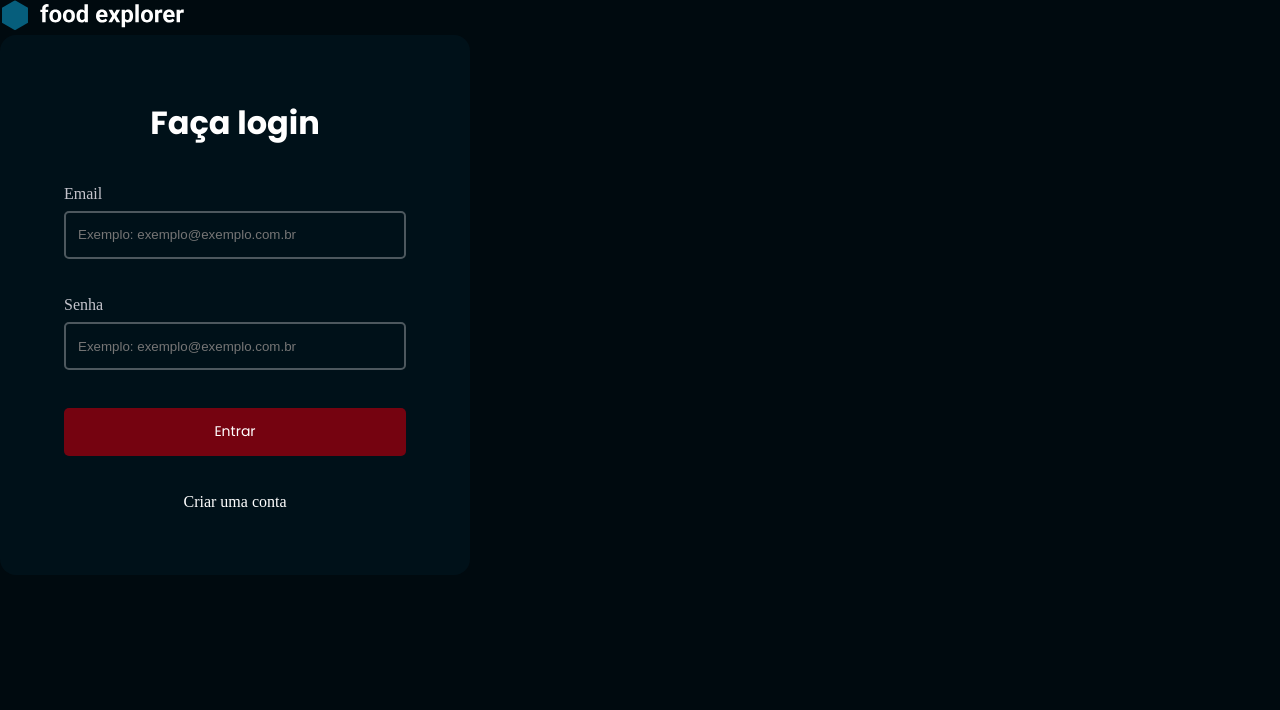
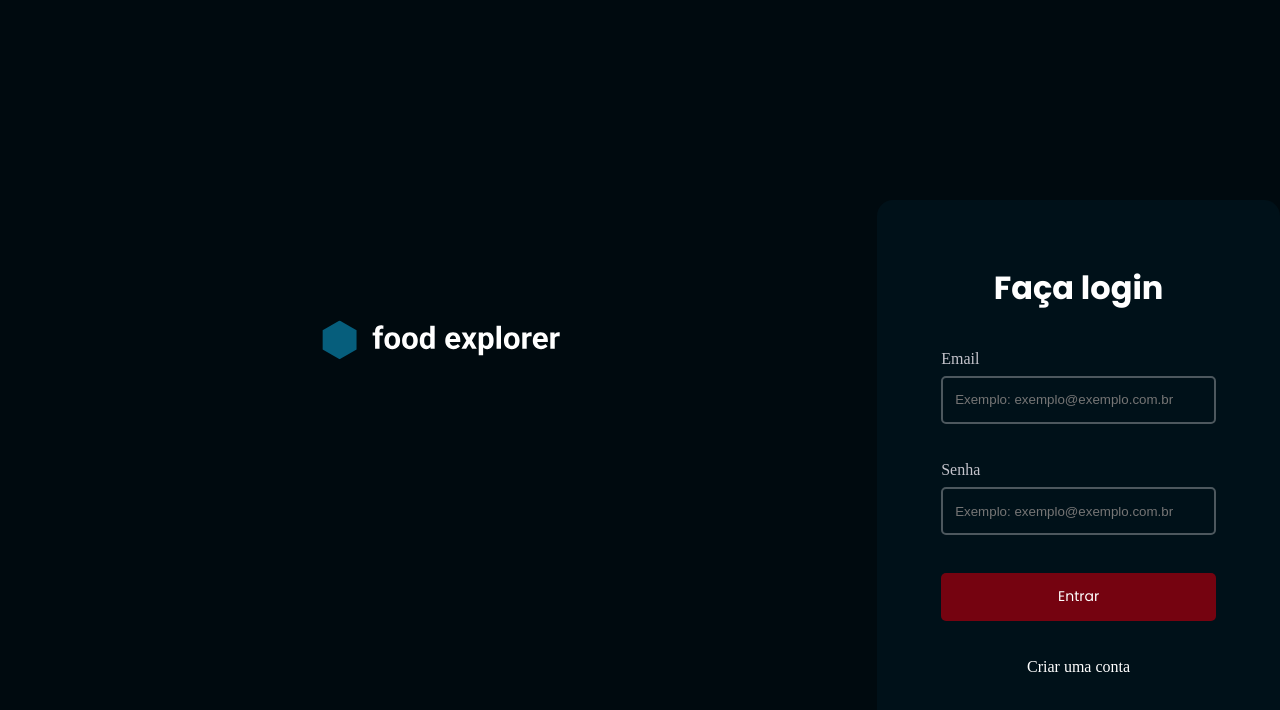
Before and after one commit to AndersonCoitinho/FoodExplorer, a React (Vite) app: page / in a window 1280 px wide. Shown: the top 710 px of the page. Built offline with nearby package versions, Linux system fonts and the light colour scheme.

Commit message:
finish layout page signin

```diff
--- a/src/pages/SignIn/styles.js
+++ b/src/pages/SignIn/styles.js
@@ -1,6 +1,12 @@
 import styled from 'styled-components';
 
 export const Container = styled.div`
+    display: flex;
+
+    > img {
+        margin: 25% 0rem 43rem 25%;
+        width: 32rem;
+    }
 
 `;
 
@@ -15,6 +21,8 @@ export const Form = styled.form`
     justify-content: space-between;
     align-items: center;
     border-radius: 16px;
+    margin-left: 30rem;
+    margin-top: 20rem;
 
     > h1 {
         font-size: 3.2rem;
```
